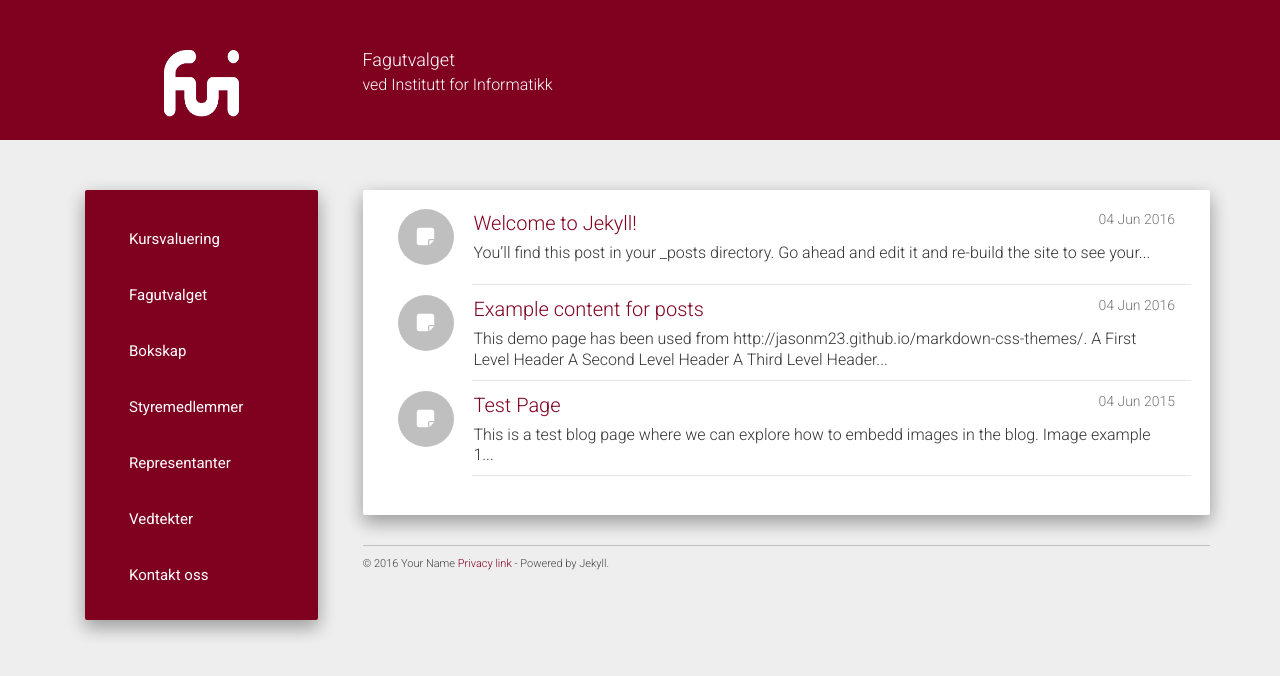
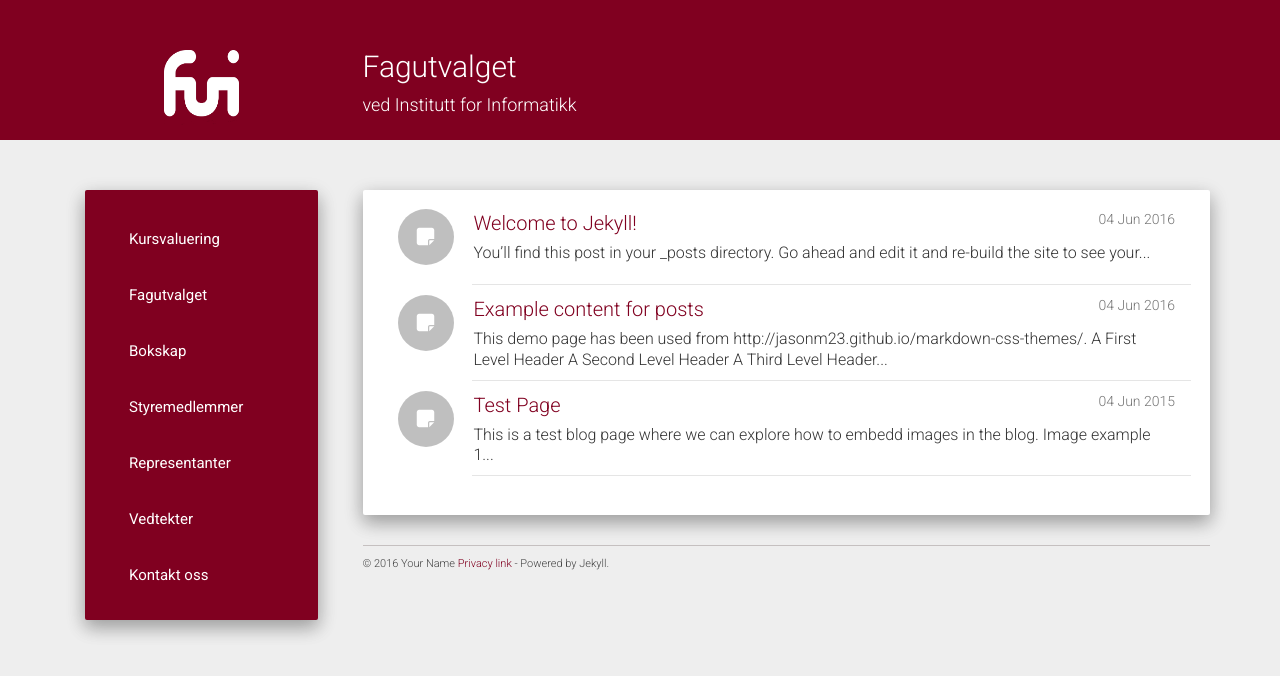
Before and after one commit to fui/fui.github.io, a Jekyll site: the page built from index.html, in a window 1280 px wide. Shown: the top 676 px of the page. Built offline with Jekyll 4.4.1, drawn with Linux system fonts in a browser that asks for light colours; nearby versions of some CDN libraries; the list of posts is cut into pages by our own code.

Commit message:
changed header size

```diff
--- a/_includes/header.html
+++ b/_includes/header.html
@@ -7,9 +7,9 @@
             </div>
           </div>
           <div class="col-md-9 col-xs-12 full">
-            <div class="row-details">
-              <h4 class="list-group-item-heading">{{ site.author }}</h4>
-              <p class="list-group-item-text">{{ site.about }}</p>
+            <div class="row-details" height="75px">
+              <h2 class="list-group-item-heading">{{ site.author }}</h2>
+              <h4 class="list-group-item-text">{{ site.about }}</h4>
             </div>
           </div>
           </div>
```
